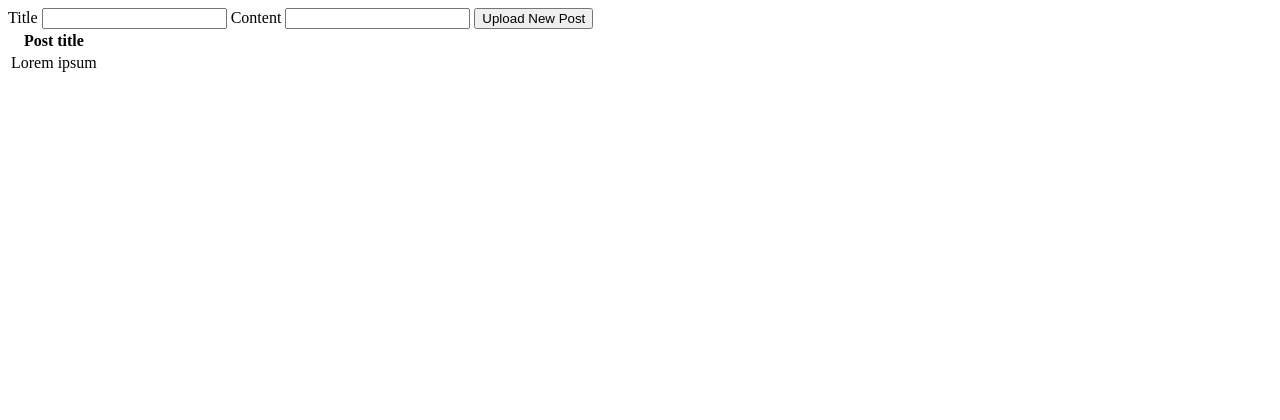
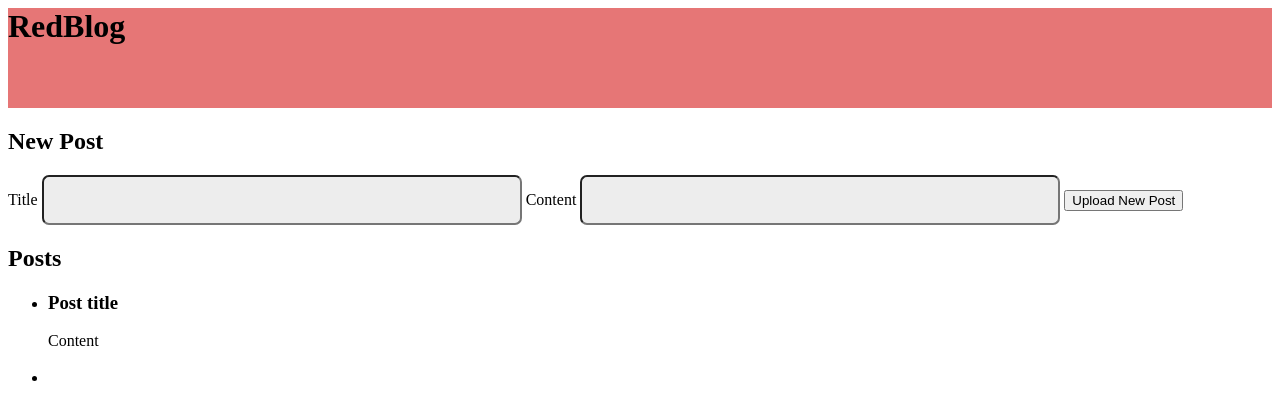
Before and after one commit to MukaPeter/mukapeter.github.io, a plain HTML site: page blog.html in a window 1280 px wide. Both pictures are taken after a click on the button "Upload New Post". Drawn offline with nearby package versions, Linux system fonts and the light colour scheme; no server answers.

Commit message:
postok mentése

```diff
--- a/blog.css
+++ b/blog.css
@@ -0,0 +1,13 @@
+#header {
+height: 100px;
+background-color: #e67676;
+}
+
+.text-field {
+    height: 50px;
+    width: 480px;
+    background-color: #ededed;
+    border-radius: 7px;
+    font-family: Arial, Helvetica, sans-serif;
+    font-size: 16px;
+}
--- a/blog.html
+++ b/blog.html
@@ -7,24 +7,30 @@
 
 <body>
 
+  <div id="header">
+    <h1>RedBlog</h1>
+  </div>
+
+  <h2 id="title-newposts">New Post</h2>
+
   <div>
     <label>Title</label>
     <input type="text" class="text-field" id="title_input">
     <label>Content</label>
     <input type="text" class="text-field" id="content_input">
+
     <button id="button_upload">Upload New Post</button>
 </div>
 
-<table>
-        <tr>
-          <th>Post title</th>
-        </tr>
-        <tr>
-          <td>Lorem ipsum</td>
-        </tr>
-      </table>
+<h2 id="title-posts">Posts</h2>
 
-<div>
+<ul>
+<li>
+<h3>Post title</h3>
+<p>Content</p>
+</li>
+
+</ul>
 
 </div>
 
@@ -42,6 +48,7 @@
     messagingSenderId: "923177741755"
   };
   firebase.initializeApp(config);
+  fb = firebase.database();
 </script>
 
 <script src="blog.js"></script>
--- a/blog.js
+++ b/blog.js
@@ -1,5 +1,20 @@
 $('#button_upload').click((event) => {
     var title_input = $('#title_input').val();
     var content_input= $('#content_input').val();
-    console.log (title_input, content_input)
-    })
+    console.log (title_input, content_input);
+
+    $("ul").append(`  <li>
+    <h3>${title_input}</h3>
+    <p>${content_input}</p>
+    </li>`);
+
+
+    let path = "posts/1";
+    let dataToSave = {
+        title: title_input,
+        text: content_input
+    };
+
+    fb.ref(path).set(dataToSave);
+
+});
```
Lines whose indentation alone changed are shown as unchanged.
